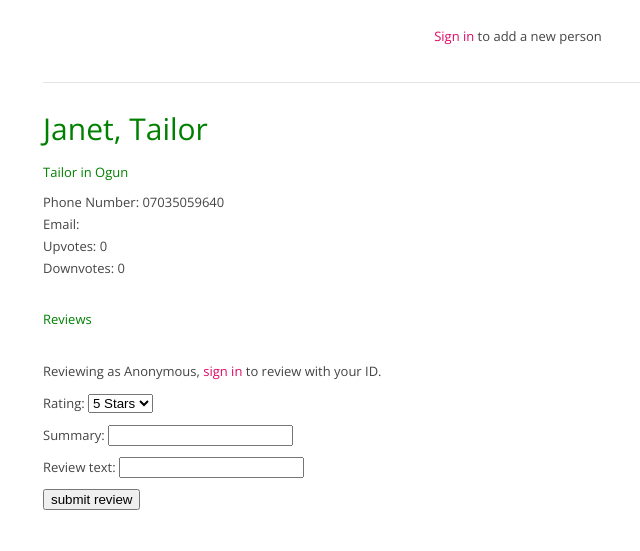
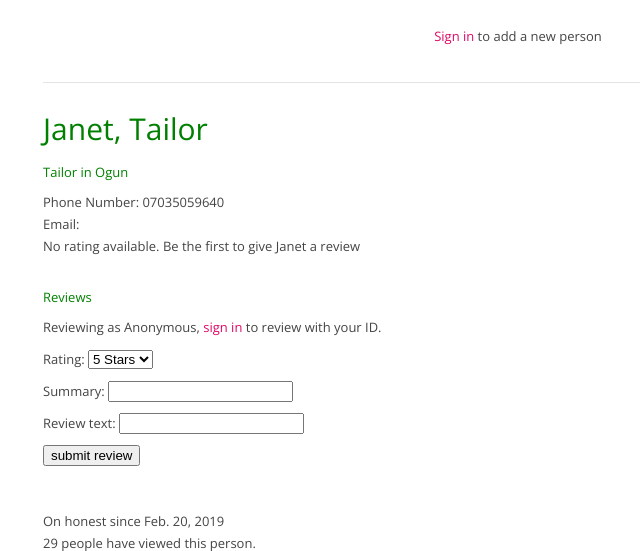
Before and after one commit to osaimola/honestapp_project, a Django app: a page that uses honest/templates/honest/person.html in a window 1280 px wide. Shown: the part 45-596 px from the top of the page, without its empty margins (122-762 px from the left). Run offline with Django 3.2, Linux system fonts and the light colour scheme; data comes from the database, SQL or seed files in the repository; both versions use the stored data as it was after the commit.

Commit message:
fix review diplays

```diff
--- a/honest/templates/honest/person.html
+++ b/honest/templates/honest/person.html
@@ -17,16 +17,26 @@
     <h2>{{person.service}} in {{person.location}}</h2>
     <p>Phone Number: {{person.phone_number}}<br>
     Email: {{person.email}}<br>
-    Upvotes: {{person.upvotes}}<br>
-    Downvotes: {{person.downvotes}}<br><br>
+    {% if person.avg_rating >= 1 %}
+        Rated {{person.avg_rating}} out of 5
+        {% else %}
+        No rating available. Be the first to give {{person.first_name}} a review
+        {% endif %}<br><br>
 
         <h2>Reviews</h2>
-        {% for review in reviews %}
-            {{review.rating}}{{review.summary}}{{review.review_text}}
-            <br>
-        {% endfor %}
+        {% if reviews %}
+            {% for review in reviews %}
+                <b>{% if review.reviewer == None %}Anonymous{% else %}{{review.reviewer}}{% endif %}</b>
+                <br>
+                <b>{{review.summary}}</b>
+                <br>
+                {{review.rating}} out of 5
+                <br>
+                {{review.review_text}}
+                <br><br>
+            {% endfor %}
+        {% endif %}
 
-        <br>
         {% if user.is_authenticated %}
         <p>Reviewing as {{user.username}}</p>
         {% else %}
--- a/honest/views.py
+++ b/honest/views.py
@@ -145,8 +145,8 @@ def person(request, area_slug, category_slug, person_id):
         # save review if form is valid
         if form.is_valid():
             pending_review = form.save(commit=False)
+            pending_review.person = Person.objects.get(pk=person_id)
             if request.user.is_authenticated:
-                pending_review.person = Person.objects.get(pk = person_id)
                 pending_review.reviewer = UserProfile.objects.get(pk = request.user.id)
             pending_review.save()
             this_person.set_average_rating()
```
Also changed, not shown: honest/static/honest/style.css (+28 -0 lines), db.sqlite3.
